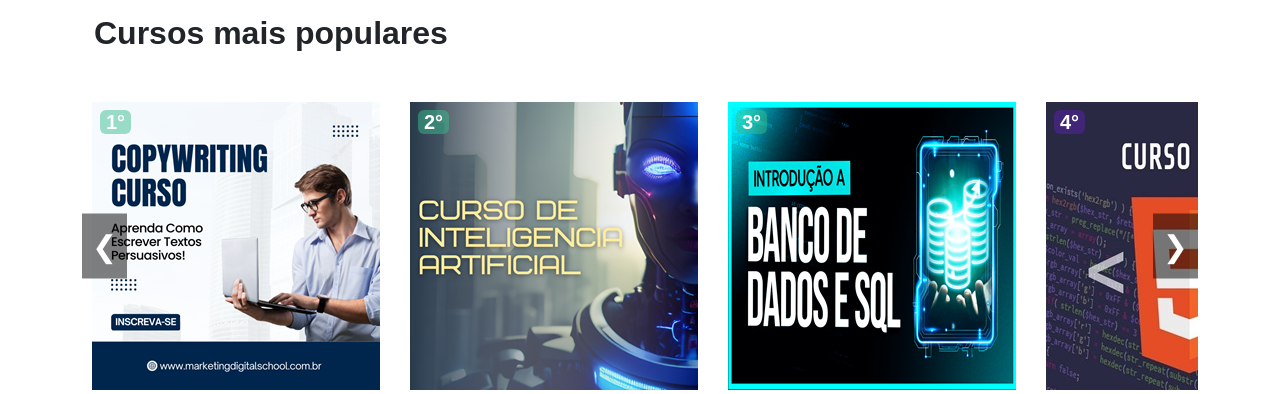
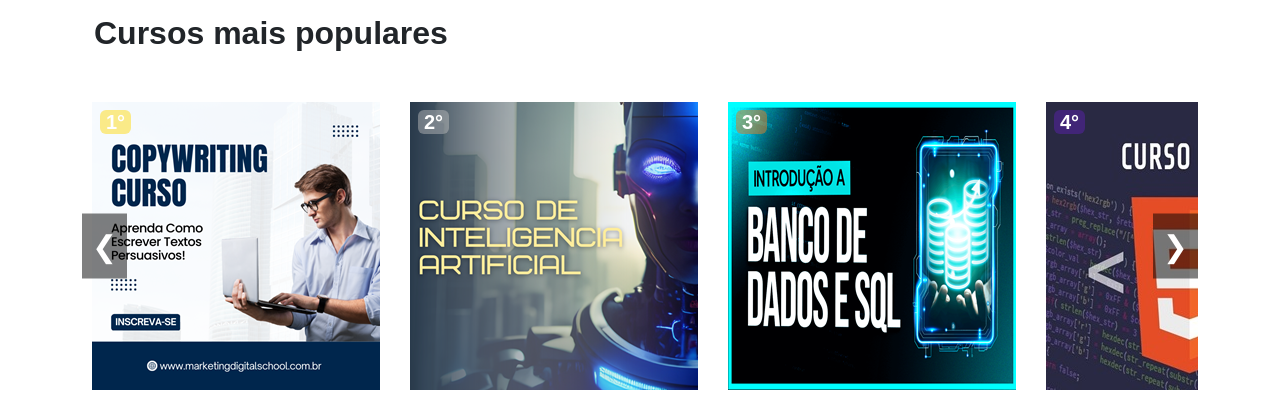
Before and after one commit to lorenzoBarbosa/Snake-Academy, a FastAPI app: page / in a window 1280 px wide. Shown: the part 1491-1885 px from the top of the page. Run offline with FastAPI, Linux system fonts and the light colour scheme.

Commit message:
alterações

```diff
--- a/static/css/gerais.css
+++ b/static/css/gerais.css
@@ -195,6 +195,18 @@ html,body
     background-color: #5c22ad7e;
 }
 
+.bg-cursos-1{
+    background-color: #ffd90076;
+}
+
+.bg-cursos-2{
+    background-color: #c0c0c075
+}
+
+.bg-cursos-3{
+    background-color: #cd80328f;
+}
+
 .container-curso {
     display: flex;
     justify-content: space-between;
--- a/templates/publico/home.html
+++ b/templates/publico/home.html
@@ -157,6 +157,7 @@
                             </div>
                         </div>
                     </div>
+                </div>
                 <div class="collapse" id="collapseGE" data-bs-parent="#group1">
                     <div class="row">
                         <div class="card col-3 m-3 align-itens-center justify-content-center text-center" style="width: 18rem;">
@@ -314,15 +315,15 @@
                 <div class="carrossel-itens">
                     <div class="carde">
                         <img src="/static/img/Curso-de-Copy.png" alt="">
-                        <span class="badge bg-cursos-favoritos-verde badge-curso">1°</span>
+                        <span class="badge bg-cursos-1 badge-curso">1°</span>
                     </div>
                     <div class="carde">
                         <img src="/static/img/Curso-de-IA.png">
-                        <span class="badge bg-cursos-favoritos-verde badge-curso">2°</span>
+                        <span class="badge bg-cursos-2 badge-curso">2°</span>
                     </div>
                     <div class="carde">
                         <img src="/static/img/Banco-de-Dados-curso-SQL-.png" alt="">
-                        <span class="badge bg-cursos-favoritos-verde badge-curso">3°</span>
+                        <span class="badge bg-cursos-3 badge-curso">3°</span>
                     </div>
                     <div class="carde">
                         <img src="/static/img/curso-html.jpg" alt="">
```
